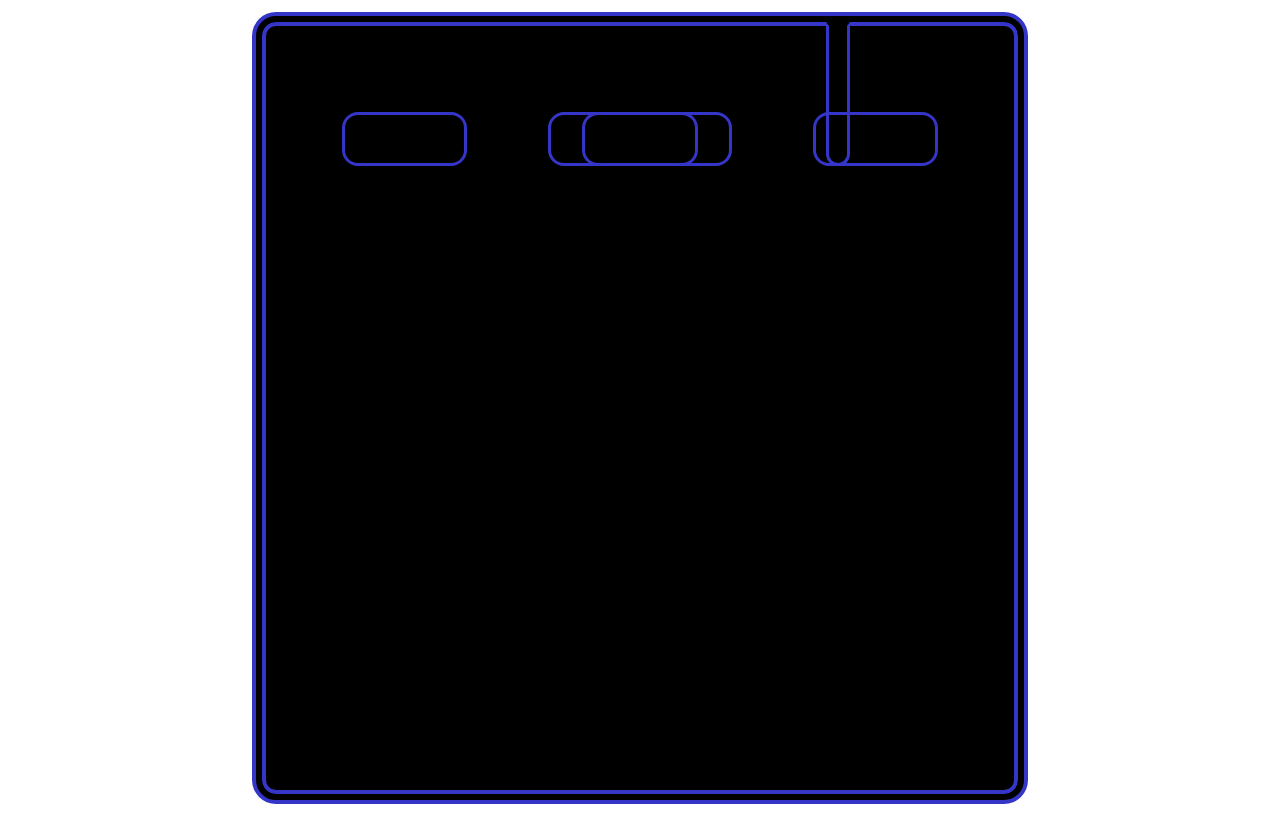
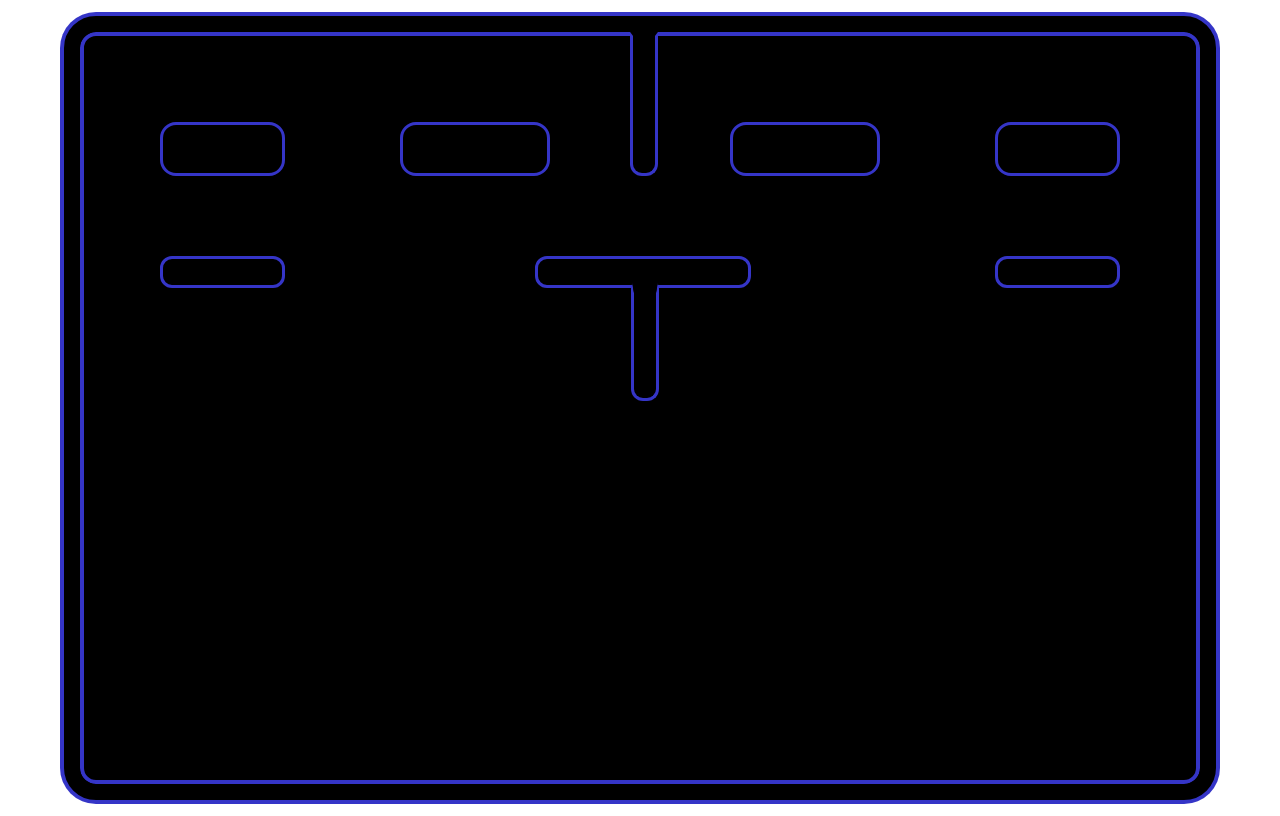
Before and after one commit to devNahuelOper/pacman, a website built with Parcel: page src/index.html in a window 1280 px wide. Built offline with nearby package versions, Linux system fonts and the light colour scheme.

Commit message:
Add first table shape to the board

```diff
--- a/src/index.html
+++ b/src/index.html
@@ -6,11 +6,18 @@
   </head>
   <body>
     <main class="board">
-      <div id="wall1" class="wall"></div>
-      <div id="wall2" class="wall square sm"></div>
-      <div id="wall3" class="wall square md"></div>
-      <div id="wall4" class="wall square md"></div>
-      <div id="wall5" class="wall square sm"></div>
+      <span id="wall1" class="wall"></span>
+
+      <span id="wall2" class="wall square sm"></span>
+      <span id="wall3" class="wall square md"></span>
+      <span id="wall4" class="wall square md"></span>
+      <span id="wall5" class="wall square sm"></span>
+
+      <span id="wall6" class="wall line sm"></span>
+      <span id="wall7" class="wall line sm"></span>
+
+      <div id="table1" class="wall table"></div>
+
       <div class="pacman right">
         <div class="eye"></div>
         <div class="mouth"></div>
--- a/src/index.scss
+++ b/src/index.scss
@@ -9,15 +9,17 @@ body {
 
 .board {
   width: 60%;
+  min-width: 1152px;
   height: 98%;
   margin: 1em auto;
   border-radius: 1.25em;
+  border-radius: 2em;
   box-sizing: border-box;
   padding: 1em;
   background: #000;
   position: relative;
   // border: 8px double $border-color;
-  border: 6px solid #000;
+  border: 16px solid #000;
   box-shadow: 0px 0px 0px 4px inset $border-color, 0px 0px 0px 4px $border-color;
 }
 
@@ -35,19 +37,74 @@ body {
       width: 150px;
     }
   }
+  &.line {
+    height: 32px;
+    border-radius: 0.75em;
+    &.sm {
+      width: 125px;
+      top: 224px;
+    }
+  }
+  &.table {
+    width: 220px;
+    height: 146px;
+    border: 0;
+    // background: $border-color;
+    clip-path: polygon(
+      0% 0%,
+      100% 0%,
+      100% 23%,
+      57% 23%,
+      57% 100%,
+      43% 100%,
+      43% 23%,
+      0% 23%
+    );
+    &::before,
+    &::after {
+      content: "";
+      display: block;
+      position: relative;
+      // background-color: $border-color;
+      border-radius: 0.75em;
+      border: 3px solid $border-color;
+      // clip-path: inset(0% 0% round 16px);
+    }
+    &::before {
+      width: 216px;
+      height: 32px;
+      // z-index: 2;
+      box-shadow: 0px -8px 0px 4px inset #000000;
+      // background-color: red;
+      // box-shadow: 0px 0px 0px 6px inset $border-color;
+    }
+    &::after {
+      width: 124px;
+      height: 28px;
+      top: 3px;
+      // background-color: yellow;
+      transform: rotate(90deg) translate(34px, -48px);
+      border-left: 16px solid #000;
+    }
+    &#table1 {
+      top: 224px;
+      left: calc(50% - 105px);
+    }
+  }
 }
 
 #wall1 {
   top: 0px;
   // left: 50%;
-  left: 564px;
-  width: 1.5em;
+  left: 550px;
+  width: 28px;
   height: 9em;
   border-radius: 0 0 12px 12px;
   border-top: 4px solid #000000;
 }
 
-#wall2 {
+#wall2,
+#wall6 {
   left: 80px;
 }
 
@@ -59,7 +116,8 @@ body {
   right: 320px;
 }
 
-#wall5 {
+#wall5,
+#wall7 {
   right: 80px;
 }
 
```
